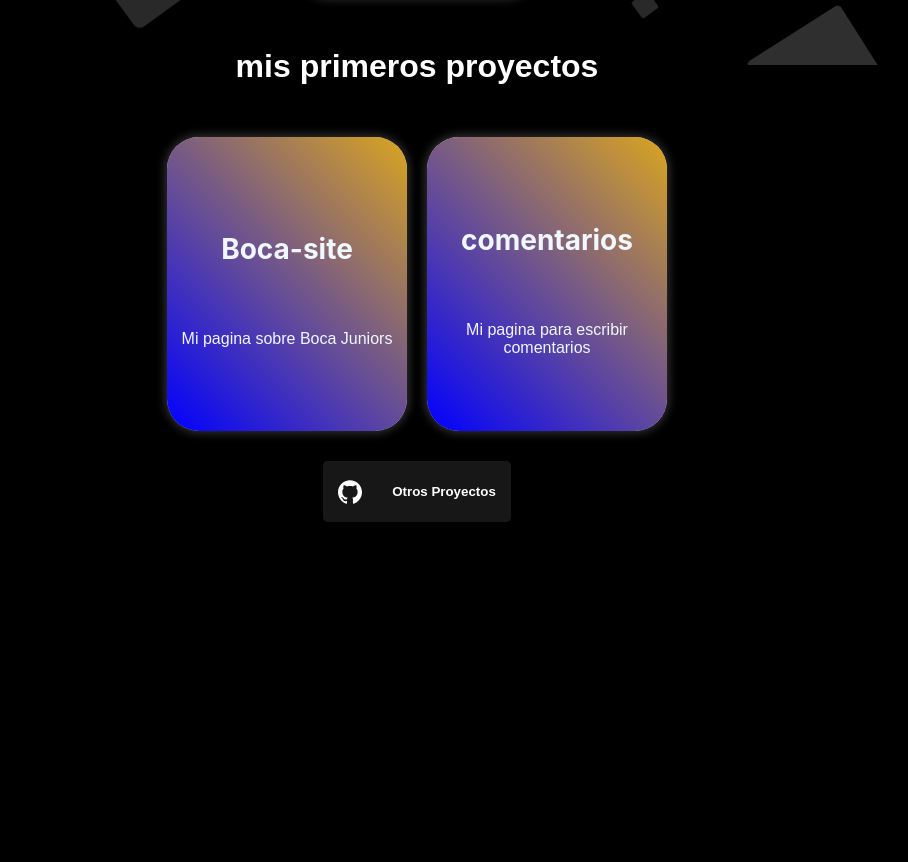
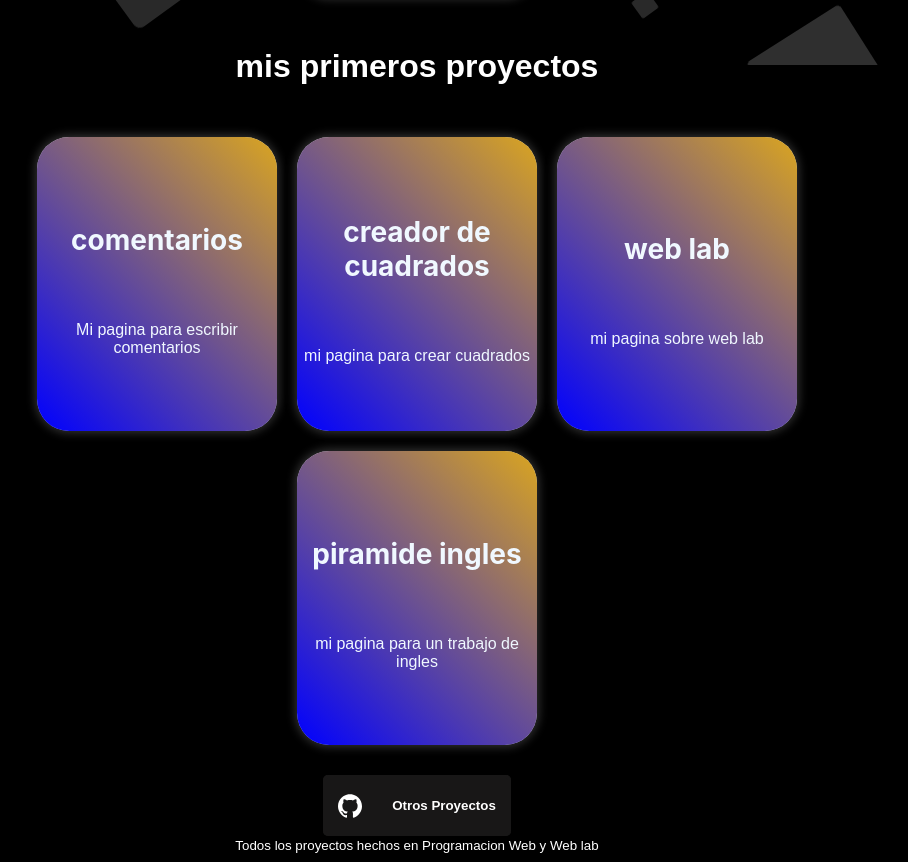
Before and after one commit to gaticabonnet/mejores-proyectos, a plain HTML site: page index.html in a window 1280 px wide. Shown: the part 751-1613 px from the top of the page, without its empty margins (223-1131 px from the left). Before the commit the page ends 1281 px from the top, so only its background shows below. Drawn offline with Linux system fonts and the light colour scheme; a web font is replaced by a local one.

Commit message:
Add files via upload

```diff
--- a/index.html
+++ b/index.html
@@ -96,22 +96,7 @@
         <h1>mis primeros proyectos</h1>
     </center>
     <section>
-        <div class="container">
-            <div class="card">
-                <div class="front">
-                    <p class="front-heading">Boca-site</p>
-                    <p>Mi pagina sobre Boca Juniors</p>
-                </div>
-                <div class="back">
-                    <p class="back-heading"></p>
-                    <a href="https://gaticabonnet.github.io/boca-Site/">
-                        <button class="card-button">
-                            Boca-site
-                        </button>
-                    </a>
-                </div>
-            </div>
-        </div>
+
         <div class="container">
             <div class="card">
                 <div class="front">
@@ -128,6 +113,55 @@
                 </div>
             </div>
         </div>
+        <div class="container">
+            <div class="card">
+                <div class="front">
+                   <center> <p class="front-heading">creador de cuadrados</p></center>
+                    <center><p>mi pagina para crear cuadrados</p></center>
+                </div>
+                <div class="back">
+                    <p class="back-heading"></p>
+                    <a href="https://gaticabonnet.github.io/creadorcuadrado/">
+                        <button class="card-button">
+                            cuadrados
+                        </button>
+                    </a>
+                </div>
+            </div>
+        </div>
+        <div class="container">
+            <div class="card">
+                <div class="front">
+                   <center> <p class="front-heading">web lab</p></center>
+                    <center><p>mi pagina sobre web lab</p></center>
+                </div>
+                <div class="back">
+                    <p class="back-heading"></p>
+                    <a href="https://gaticabonnet.github.io/creadorcuadrado/">
+                        <button class="card-button">
+                           web lab
+                        </button>
+                    </a>
+                </div>
+            </div>
+        </div>
+        <div class="container">
+            <div class="card">
+                <div class="front">
+                   <center> <p class="front-heading">piramide ingles</p></center>
+                    <center><p>mi pagina para un trabajo de ingles</p></center>
+                </div>
+                <div class="back">
+                    <p class="back-heading"></p>
+                    <a href="https://gaticabonnet.github.io/dioses-egipto-inglish/">
+                        <button class="card-button">
+                            piramide ingles
+                        </button>
+                    </a>
+                </div>
+            </div>
+        </div>
+
         </section>
         </center>
     <center>
@@ -142,7 +176,7 @@
             </button>
         </a>
     </center>
-
+     <center><small>Todos los proyectos hechos en Programacion Web y Web lab</small></center>
 
 
 
```
